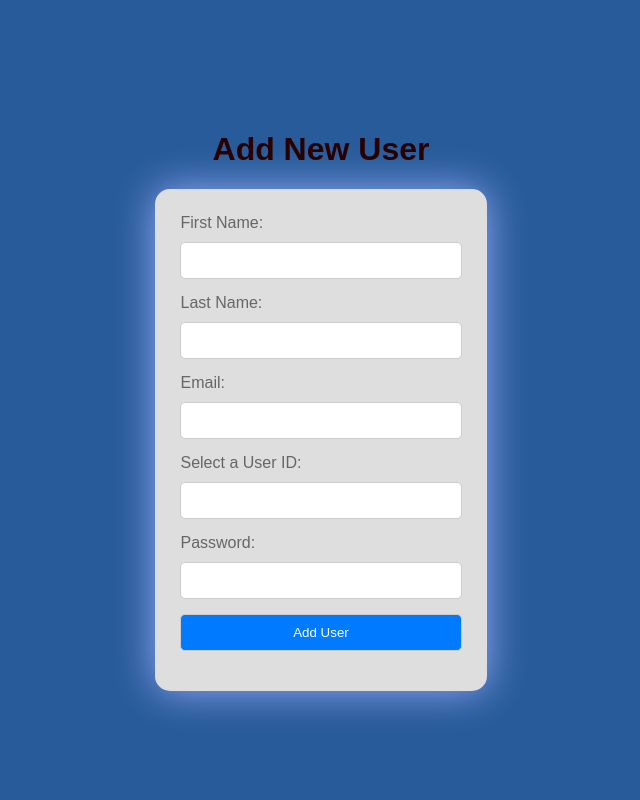
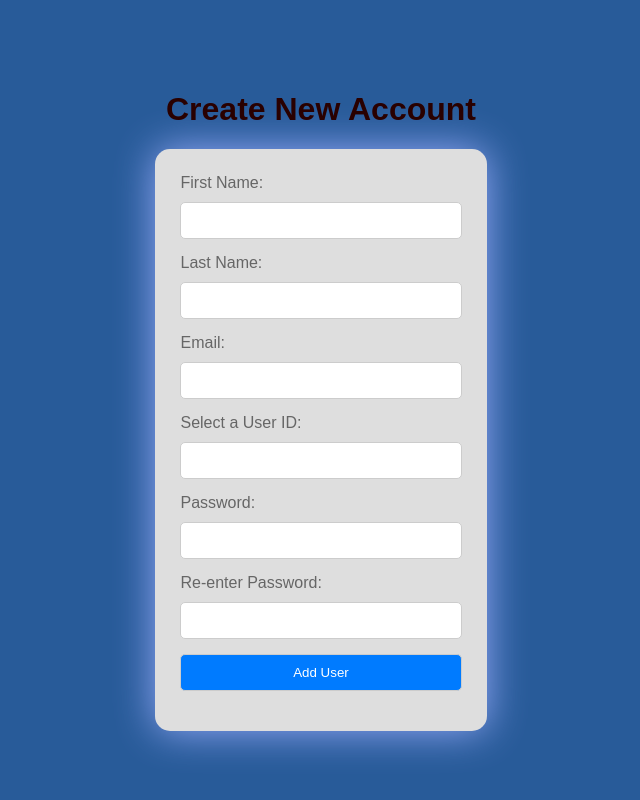
Before and after one commit to EricsenSemedo/project_manager_pro, a PHP site: page /register.php in a window 1280 px wide. Shown: the whole page, without its empty margins (319-959 px from the left). Run offline with PHP 8.4, Linux system fonts and the light colour scheme.

Commit message:
minor improvements to register process and moved style to style.css

```diff
--- a/css/style.css
+++ b/css/style.css
@@ -0,0 +1,94 @@
+body {
+    font-family: Arial, sans-serif;
+    background-color: #285b99; /* Background color */
+    margin: 0;
+    padding: 0;
+    display: flex;
+    justify-content: center; /* Center align horizontally */
+    align-items: center; /* Center align vertically */
+    height: 100vh; /* Full height of viewport */
+}
+
+form {
+    background-color: #dedede; /* Form background color */
+    padding: 25px;
+    border-radius: 15px;
+    box-shadow: 0px 0px 40px 0px rgba(150, 170, 250,1); /* Shadow effect */
+}
+
+h1 {
+    text-align: center;
+    color: #290000; /* Heading color */
+}
+
+label {
+    display: block;
+    margin-bottom: 10px;
+    color: #666666; /* Label color */
+}
+
+input[type="text"],
+input[type="password"],
+button {
+    width: 100%;
+    padding: 10px;
+    margin-bottom: 15px;
+    border: 1px solid #cccccc; /* Input border color */
+    border-radius: 5px;
+    box-sizing: border-box;
+}
+
+button {
+    background-color: #007bff; /* Button background color */
+    color: #ffffff; /* Button text color */
+    cursor: pointer;
+}
+
+button:hover {
+    background-color: #0056b3; /* Button background color on hover */
+}
+
+/*.status-message {
+    text-align: center;
+    color: #2e0000; /* Status message color *//*
+    margin-top: 10px; /* Adjust as needed *//*
+}
+*/
+body {
+    font-family: Arial, sans-serif;
+    background-color: #285b99; /* Background color */
+    margin: 0;
+    padding: 0;
+    display: flex;
+    justify-content: center; /* Center align horizontally */
+    align-items: center; /* Center align vertically */
+    height: 100vh; /* Full height of viewport */
+}
+
+form {
+    background-color: #dedede; /* Form background color */
+    padding: 25px;
+    border-radius: 15px;
+    box-shadow: 0px 0px 40px 0px rgba(150, 170, 250,1); /* Shadow effect */
+}
+
+h1 {
+    text-align: center;
+    color: #290000; /* Heading color */
+}
+
+label {
+    display: block;
+    margin-bottom: 10px;
+    color: #666666; /* Label color */
+}
+
+input[type="text"],
+input[type="password"],
+button {
+    width: 100%;
+    padding: 10px;
+    margin-bottom: 15px;
+    border: 1px solid #cccccc; /* Input border color */
+    border-radius: 5px;
+}
--- a/login.php
+++ b/login.php
@@ -56,7 +56,7 @@
         <div class="login">
             <h1>Login</h1>
             <form action="login.php" method="POST">
-                <label for="email">email:</label>
+                <label for="email">Email:</label>
                 <input type="text" name="email" id="email" required>
                 <label for="password">Password:</label>
                 <input type="password" name="password" id="password" required>
--- a/register.php
+++ b/register.php
@@ -37,10 +37,11 @@
 
         $userInserted = insertUser($pdo, $firstname, $lastname, $email, $userid, $password); 		// Get the user from the database
 
-        if (!$userInserted) {
+        if ($_POST["password"] != $_POST["password_check"]) {
+            $statusMessage = "Passwords do not match.  Please try again.";
+        }
+        else if (!$userInserted) {
             $statusMessage = "User ID already exists.  Please choose another.";
-        } else {
-            $statusMessage = "New User ID has been added to the system.";
         }
     }
 ?>
@@ -51,69 +52,13 @@
 <head>
     <meta charset="UTF-8">
     <meta name="viewport" content="width=device-width, initial-scale=1.0">
-    <title>Add New User</title>
-    <style>
-        body {
-            font-family: Arial, sans-serif;
-            background-color: #285b99; /* Background color */
-            margin: 0;
-            padding: 0;
-            display: flex;
-            justify-content: center; /* Center align horizontally */
-            align-items: center; /* Center align vertically */
-            height: 100vh; /* Full height of viewport */
-        }
-
-        form {
-            background-color: #dedede; /* Form background color */
-            padding: 25px;
-            border-radius: 15px;
-            box-shadow: 0px 0px 40px 0px rgba(150, 170, 250,1); /* Shadow effect */
-        }
-
-        h1 {
-            text-align: center;
-            color: #290000; /* Heading color */
-        }
-
-        label {
-            display: block;
-            margin-bottom: 10px;
-            color: #666666; /* Label color */
-        }
-
-        input[type="text"],
-        input[type="password"],
-        button {
-            width: 100%;
-            padding: 10px;
-            margin-bottom: 15px;
-            border: 1px solid #cccccc; /* Input border color */
-            border-radius: 5px;
-            box-sizing: border-box;
-        }
-
-        button {
-            background-color: #007bff; /* Button background color */
-            color: #ffffff; /* Button text color */
-            cursor: pointer;
-        }
-
-        button:hover {
-            background-color: #0056b3; /* Button background color on hover */
-        }
-
-        /*.status-message {
-            text-align: center;
-            color: #2e0000; /* Status message color *//*
-            margin-top: 10px; /* Adjust as needed *//*
-        }
-        */
-    </style>
+    <title>Create New Account</title>
+    <link rel="stylesheet" href="css/style.css">
+    <style></style>
 </head>
     <body>
         <div>
-        <h1>Add New User</h1>
+            <h1>Create New Account</h1>
             <form action="register.php" method="POST">
                 <label for="firstname">First Name:</label>
                 <input type="text" name="firstname" id="firstname" required>
@@ -130,6 +75,9 @@
                 <label for="password">Password:</label>
                 <input type="password" name="password" id="password" required>
 
+                <label for="password_check">Re-enter Password:</label>
+                <input type="password" name="password_check" id="password_check" required>
+
                 <button type="submit">Add User</button>
                 <?php if ($statusMessage): ?>
                     <p class="status-message"><?= $statusMessage ?></p>
```
Lines whose indentation alone changed are shown as unchanged.
